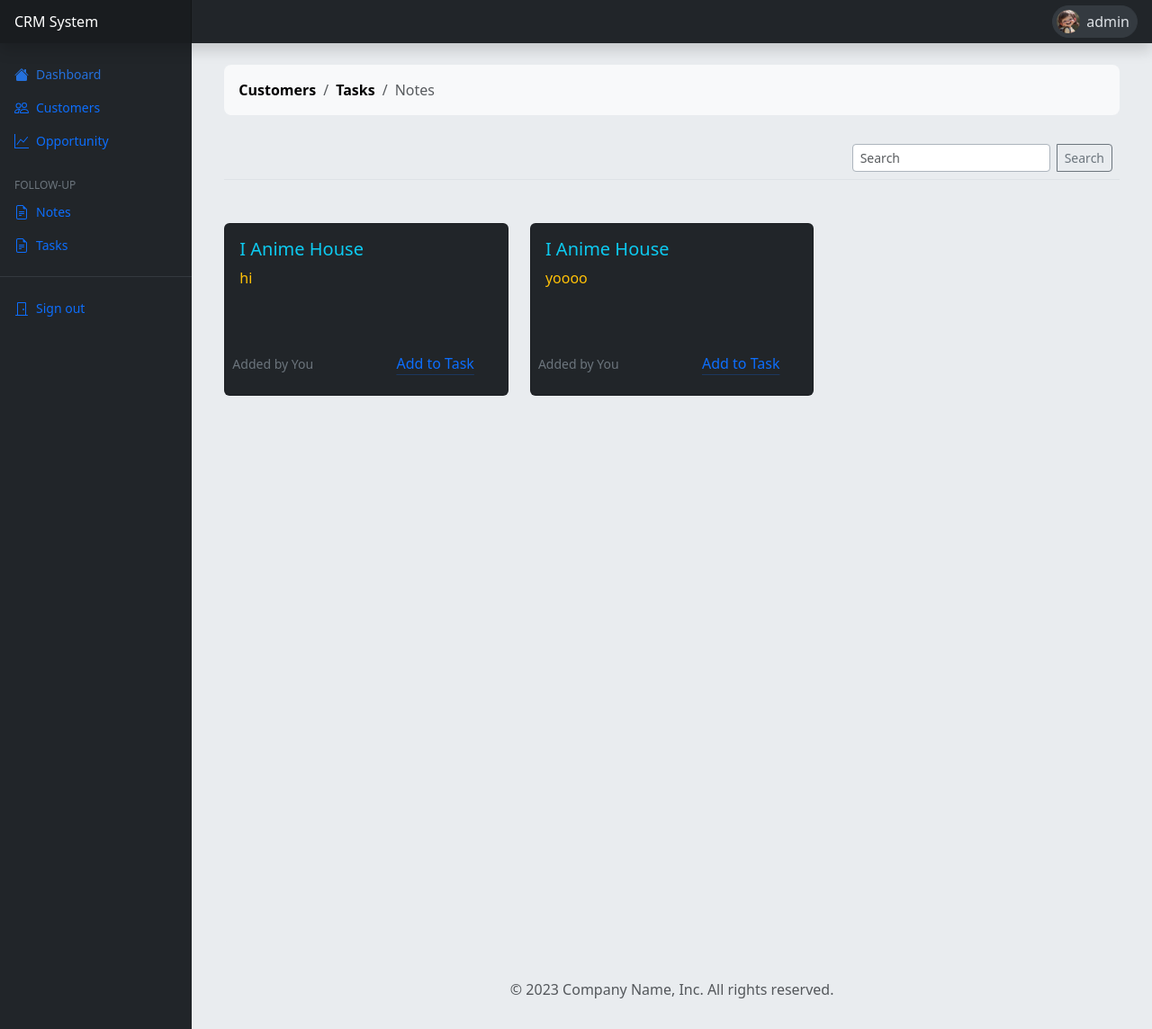
After one commit to Myat-Min-Htwe/Django-Bootstrap-CRM-System, a Django app: page /note-list/ in a window 1280 px wide. The commit adds this page. Shown: the whole page at 90% size. Run offline with Django 4.2, Linux system fonts and the light colour scheme; a user stored in the database is signed in; data comes from the database, SQL or seed files in the repository; both versions use the stored data as it was after the commit; some libraries are stand-ins or nearby versions.

Commit message:
add note and task

```diff
--- a/crms_app/admin.py
+++ b/crms_app/admin.py
@@ -1,8 +1,10 @@
 from django.contrib import admin
-from .models import CustomerModel,IndustryModel
+from .models import CustomerModel,IndustryModel,NoteModel,TaskModel
 
 # Register your models here.
 
 
 admin.site.register(CustomerModel)
 admin.site.register(IndustryModel)
+admin.site.register(NoteModel)
+admin.site.register(TaskModel)
--- a/crms_app/models.py
+++ b/crms_app/models.py
@@ -1,5 +1,6 @@
 from django.db import models
 from django.utils import timezone
+from django.contrib.auth.models import User
 # Create your models here.
 
 class CustomerModel(models.Model):
@@ -9,11 +10,13 @@ class CustomerModel(models.Model):
     phone = models.IntegerField()
     address = models.TextField()
     industry = models.CharField(max_length=150)
+    note = models.TextField(blank=True,null=True)
     modified_date = models.DateField(default=timezone.now,blank=True)
     created_date = models.DateField(default=timezone.now)
 
     def __str__(self):
         return self.com_name
+
 
 class IndustryModel(models.Model):
     name = models.CharField(max_length=150)
@@ -21,3 +24,23 @@ class IndustryModel(models.Model):
 
     def __str__(self):
         return self.name
+
+
+class NoteModel(models.Model):
+    note = models.TextField()
+    assigned_by = models.ForeignKey(User, on_delete=models.SET_NULL, null=True, blank=True)
+    customer = models.ForeignKey('CustomerModel', on_delete=models.CASCADE)
+
+
+    def __str__(self):
+        return f"{self.customer.com_name} - Note"
+
+
+
+
+class TaskModel(models.Model):
+    note = models.OneToOneField(NoteModel, on_delete=models.CASCADE)
+    assigned_by = models.ForeignKey(User, on_delete=models.SET_NULL, null=True, blank=True)
+
+    def __str__(self):
+        return f"Task for {self.note.customer.com_name}"
--- a/crms_app/urls.py
+++ b/crms_app/urls.py
@@ -7,4 +7,12 @@ urlpatterns = [
     path('add-customer/', views.add_customer, name="add_customer"),
     path('edit-customer/<int:pk>/', views.edit_customer, name="edit_customer"),
     path('delete-customer/<int:pk>/', views.delete_customer, name="delete_customer"),
+
+    path('add-note/<int:pk>/', views.addNote, name="add_note"),
+    path('note-list/', views.listNotes, name="note_list"),
+
+    path('add-to-task-list/<int:note_id>/', views.addToTask, name="add_task"),
+    path('task-list/', views.listTasks, name="task_list"),
+
+    path('opportunity-chart/', views.opportunity, name="opportunity"),
 ]
--- a/crms_app/views.py
+++ b/crms_app/views.py
@@ -1,5 +1,5 @@
 from django.shortcuts import render,redirect
-from .models import CustomerModel,IndustryModel
+from .models import CustomerModel,IndustryModel,NoteModel,TaskModel
 from django.contrib.auth.decorators import login_required
 from django.contrib.auth.models import User
 from django.contrib.auth import authenticate
@@ -12,7 +12,8 @@ from django.contrib import messages
 def index(request):
     if request.method == "GET":
         customers = CustomerModel.objects.all().order_by('-created_date')
-        return render(request, 'crms/index.html',{'customers':customers})
+        notes = NoteModel.objects.all()
+        return render(request, 'crms/index.html',{'customers':customers,'notes':notes})
 
 
 @login_required(login_url='/authentication/login')
@@ -97,27 +98,27 @@ def edit_customer(request, pk):
         modified_date = request.POST['modified_date']
 
         if not com_name:
-            messages.error(request, 'Company Name is required')
+            messages.warning(request, 'Company Name is required')
             return render(request, 'crms/update.html',context)
 
         if not cs_name:
-            messages.error(request, 'Customer Name is required')
+            messages.warning(request, 'Customer Name is required')
             return render(request, 'crms/update.html',context)
 
         if not email:
-            messages.error(request, 'Email is required')
+            messages.warning(request, 'Email is required')
             return render(request, 'crms/update.html',context)
 
         if not phone:
-            messages.error(request, 'Phone number is required')
+            messages.warning(request, 'Phone number is required')
             return render(request, 'crms/update.html',context)
 
         if not address:
-            messages.error(request, 'Address is required')
+            messages.warning(request, 'Address is required')
             return render(request, 'crms/update.html',context)
 
         if not industry:
-            messages.error(request, 'Choose one industry')
+            messages.warning(request, 'Choose one industry')
             return render(request, 'crms/update.html',context)
 
 
@@ -135,7 +136,7 @@ def edit_customer(request, pk):
         return redirect('crms')
 
 
-
+@login_required(login_url='/authentication/login')
 def delete_customer(request,pk):
 
     customers = CustomerModel.objects.get(id=pk)
@@ -143,3 +144,68 @@ def delete_customer(request,pk):
 
     messages.success(request, 'Customer deleted successfully')
     return redirect('crms')
+
+
+
+@login_required(login_url='/authentication/login')
+def addNote(request, pk):
+    customer = CustomerModel.objects.get(id=pk)
+
+    if request.method == "POST":
+        note_text = request.POST['note']
+
+        # Create a new note associated with the customer
+        new_note = NoteModel.objects.create(
+            note=note_text,
+            customer=customer,
+            assigned_by = request.user
+        )
+
+        new_note.save()  # Save the new note
+
+        messages.success(request, 'Note added successfully')
+        return redirect('note_list')
+
+    return render(request, 'crms/update.html', {'customers': customer})
+
+
+@login_required(login_url='/authentication/login')
+def listNotes(request):
+    notes = NoteModel.objects.all()
+    return render(request, 'todo/note_list.html', {'notes': notes})
+
+
+
+@login_required(login_url='/authentication/login')
+def listTasks(request):
+    tasks = TaskModel.objects.all()
+    return render(request, 'todo/task_list.html', {'tasks': tasks})
+
+
+@login_required(login_url='/authentication/login')
+def addToTask(request, note_id):
+    note = NoteModel.objects.get(id=note_id)
+
+    if request.method == "POST":
+        if TaskModel.objects.filter(note=note).exists():
+            messages.warning(request, 'Note is already in Tasks-List')
+        else:
+            task = TaskModel.objects.create(
+                note=note,
+
+            )
+
+            task.save()
+
+            # Optionally, remove the note from the note list page
+            # note.delete()
+
+            messages.success(request, 'Note added to task successfully')
+            return redirect('task_list')
+
+    return render(request, 'todo/note_list.html', {'notes': NoteModel.objects.all()})
+
+
+def opportunity(request):
+
+    return render(request, 'crms/opportunity.html')
--- a/templates/base.html
+++ b/templates/base.html
@@ -124,7 +124,7 @@
 <script src="/docs/5.3/dist/js/bootstrap.bundle.min.js" integrity="sha384-C6RzsynM9kWDrMNeT87bh95OGNyZPhcTNXj1NW7RuBCsyN/o0jlpcV8Qyq46cDfL" crossorigin="anonymous"></script>
 <script src="https://cdn.jsdelivr.net/npm/bootstrap@5.3.2/dist/js/bootstrap.min.js" integrity="sha384-BBtl+eGJRgqQAUMxJ7pMwbEyER4l1g+O15P+16Ep7Q9Q+zqX6gSbd85u4mG4QzX+" crossorigin="anonymous"></script>
 <script src="https://cdn.jsdelivr.net/npm/@popperjs/core@2.11.8/dist/umd/popper.min.js" integrity="sha384-I7E8VVD/ismYTF4hNIPjVp/Zjvgyol6VFvRkX/vR+Vc4jQkC+hVqc2pM8ODewa9r" crossorigin="anonymous"></script>
-    <script src="https://cdn.jsdelivr.net/npm/chart.js@4.3.2/dist/chart.umd.js" integrity="sha384-eI7PSr3L1XLISH8JdDII5YN/njoSsxfbrkCTnJrzXt+ENP5MOVBxD+l6sEG4zoLp" crossorigin="anonymous"></script>
+
     <script src="{% static 'js/main.js' %}"></script>
 </body>
 </html>
--- a/templates/crms/index.html
+++ b/templates/crms/index.html
@@ -63,7 +63,7 @@
               <td class="text-success">{{customer.modified_date}}</td>
               <td class="text-danger">{{customer.created_date}}</td>
               <td>
-                <a href="{% url 'edit_customer' customer.id %}" class="ms-3 btn btn-sm btn-secondary"><i class="bi bi-pencil"></i> Edit</a>
+                <a href="{% url 'edit_customer' customer.id %}" class="ms-3 btn btn-sm btn-primary"><i class="bi bi-pencil"></i> Edit</a>
               </td>
             </tr>
             {% endfor %}
--- a/templates/partials/_sidebar.html
+++ b/templates/partials/_sidebar.html
@@ -22,7 +22,7 @@
             </a>
           </li>
           <li class="nav-item">
-            <a class="nav-link d-flex align-items-center gap-2" href="#">
+            <a class="nav-link d-flex align-items-center gap-2" href="{% url 'opportunity' %}">
               <svg class="bi"><use xlink:href="#graph-up"/></svg>
               Opportunity
             </a>
@@ -35,21 +35,22 @@
         </h6>
         <ul class="nav flex-column mb-auto">
           <li class="nav-item">
-              <a class="nav-link d-flex align-items-center gap-2" href="#">
+            <a class="nav-link d-flex align-items-center gap-2" href="{% url 'note_list' %}">
+              <svg class="bi">
+                <use xlink:href="#file-earmark-text" />
+              </svg>
+              Notes
+            </a>
+          </li>
+          <li class="nav-item">
+            <a class="nav-link d-flex align-items-center gap-2" href="{% url 'task_list' %}">
               <svg class="bi">
                 <use xlink:href="#file-earmark-text" />
               </svg>
               Tasks
             </a>
           </li>
-            <li class="nav-item">
-              <a class="nav-link d-flex align-items-center gap-2" href="#">
-                <svg class="bi">
-                  <use xlink:href="#file-earmark-text" />
-                </svg>
-                Notes
-              </a>
-            </li>
+
         </ul>
 
         <hr class="my-3 text-secondary">
--- /dev/null
+++ b/templates/todo/note_list.html
@@ -0,0 +1,83 @@
+{% extends 'base.html' %}
+
+{% load static %}
+
+{% block content %}
+
+<link rel="stylesheet" href="https://cdn.jsdelivr.net/npm/bootstrap-icons@1.11.2/font/bootstrap-icons.min.css">
+
+<div class="container">
+
+  {% include 'partials/_messages.html' %}
+
+<div class="mt-4">
+    <nav aria-label="breadcrumb">
+      <ol class="breadcrumb breadcrumb-chevron p-3 bg-body-tertiary rounded-3">
+        <li class="breadcrumb-item">
+          <a class="link-body-emphasis fw-semibold text-decoration-none" href="{% url 'crms' %}">Customers</a>
+        </li>
+        <li class="breadcrumb-item">
+          <a class="link-body-emphasis fw-semibold text-decoration-none" href="{% url 'task_list' %}">Tasks</a>
+        </li>
+        <li class="breadcrumb-item active" aria-current="page">
+          Notes
+        </li>
+      </ol>
+    </nav>
+</div>
+
+<div class="d-flex justify-content-end flex-wrap flex-md-nowrap align-items-center pt-3 pb-2 mb-3 border-bottom">
+  <div class="btn-toolbar mb-2 mb-md-0 d-none d-md-inline">
+    <div class="btn-group me-2">
+      <input class="form-control form-control-sm me-2 focus-ring focus-ring-dark border-dark-subtle" type="search"
+        placeholder="Search" aria-label="Search">
+      <button type="button" class="btn btn-sm btn-outline-secondary">Search</button>
+    </div>
+  </div>
+</div>
+
+  <!-- <canvas class="my-4 w-100" id="myChart" width="900" height="380"></canvas> -->
+
+    <div class="card border-0 mt-5" style="background-color: var(--bs-secondary-bg);min-height: 100vh;">
+
+
+        <div class="row">
+          {% for note in notes %}
+            <div class="col-sm-4 col-md-6 col-lg-4 mb-3">
+              <div class="card bg-dark">
+                <div class="card-body">
+
+                  <h5 class="card-title text-info">{{ note.customer.com_name }}</h5>
+                  <p class="card-text text-warning mb-5">{{ note.note }}</p>
+                </div>
+                <div class="d-flex justify-content-between align-items-center">
+                  {% if note.assigned_by %}
+                    {% if note.assigned_by == user %}
+                      <p class="card-text">
+                        <small class="text-secondary ms-2">Added by You</small>
+                      </p>
+                    {% else %}
+                      <p class="card-text">
+                        <small class="text-secondary ms-2">Added by {{ note.assigned_by.username }}</small>
+                      </p>
+                    {% endif %}
+                  {% endif %}
+                  <form action="{% url 'add_task' note.id %}" method="POST" class="me-4">
+                    {% csrf_token %}
+                    <button type="submit" class="btn btn-link link-primary link-offset-3 link-underline-opacity-25 link-underline-opacity-100-hover">
+                      Add to Task
+                    </button>
+                  </form>
+                </div>
+
+              </div>
+            </div>
+          {% endfor %}
+          </div>
+
+    </div>
+
+
+</div>
+
+{% endblock %}
```
Also changed, not shown: crms/static/js/oppor.js (added, +22 -0 lines), templates/crms/opportunity.html (added, +33 -0 lines), templates/crms/update.html (+62 -20 lines), templates/todo/task_list.html (added, +53 -0 lines), authentication/migrations/__init__.py (deleted), crms_app/migrations/0001_initial.py, crms_app/migrations/0002_alter_notemodel_customer.py (added), crms_app/migrations/0003_notemodel_assigned_by_taskmodel.py (added), db.sqlite3. Lines whose indentation alone changed are shown as unchanged.
